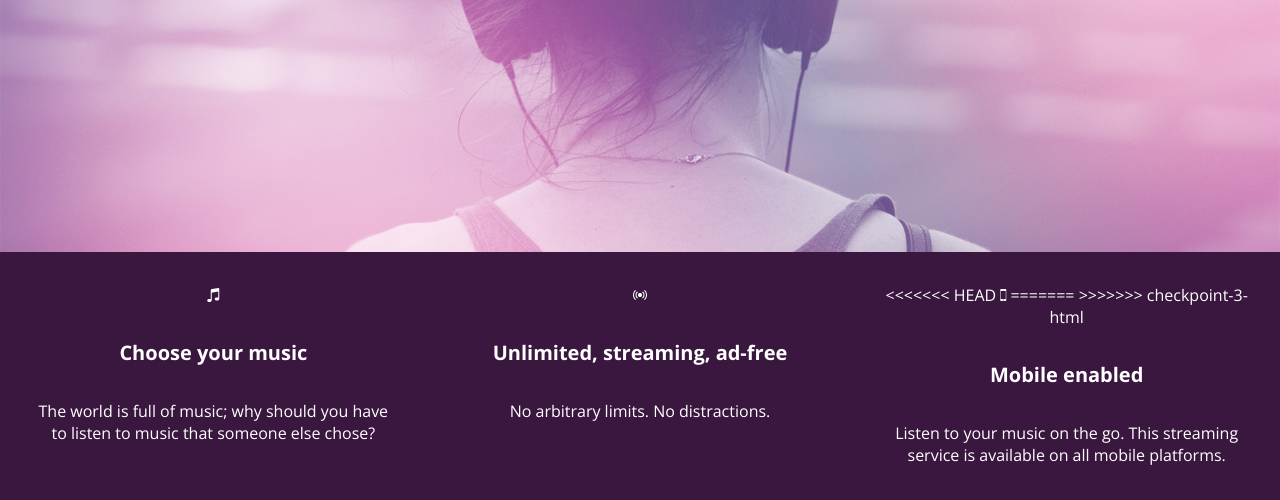
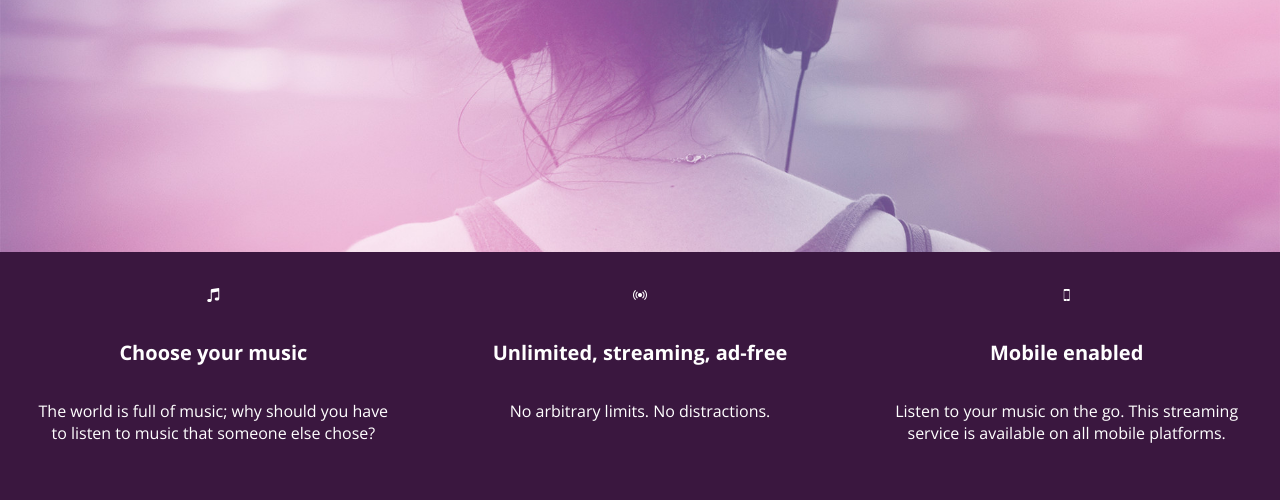
Before and after one commit to sds0208/bloc-jams, a plain HTML site: page index.html in a window 1280 px wide. Shown: the part 444-944 px from the top of the page. Drawn offline with nearby package versions, Linux system fonts and the light colour scheme.

Commit message:
Update index.html

```diff
--- a/index.html
+++ b/index.html
@@ -26,11 +26,9 @@
                 <p class="point-description">No arbitrary limits. No distractions.</p>
             </div>
             <div class="point">
-<<<<<<< HEAD
+
                 <span class="ion-iphone"></span>
-=======
-                <span class="ion-phone"></span>
->>>>>>> checkpoint-3-html
+
                 <h5 class="point-title">Mobile enabled</h5>
                 <p class="point-description">Listen to your music on the go. This streaming service is available on all mobile platforms.</p>
             </div>
```
